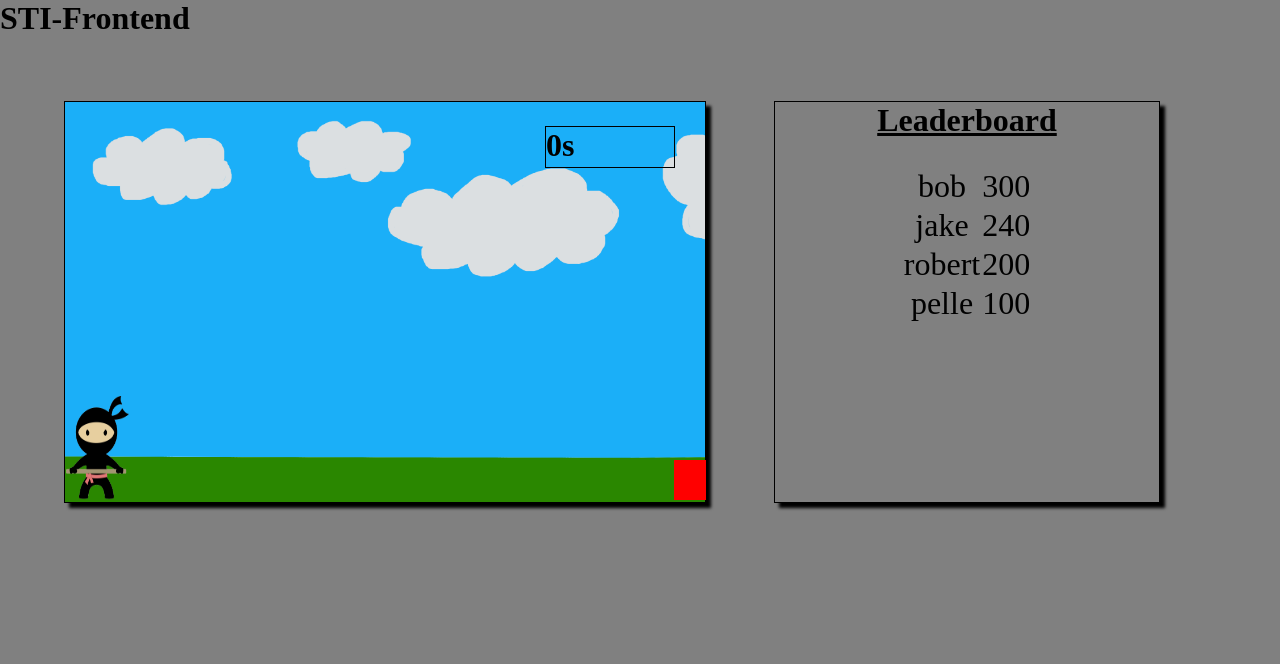
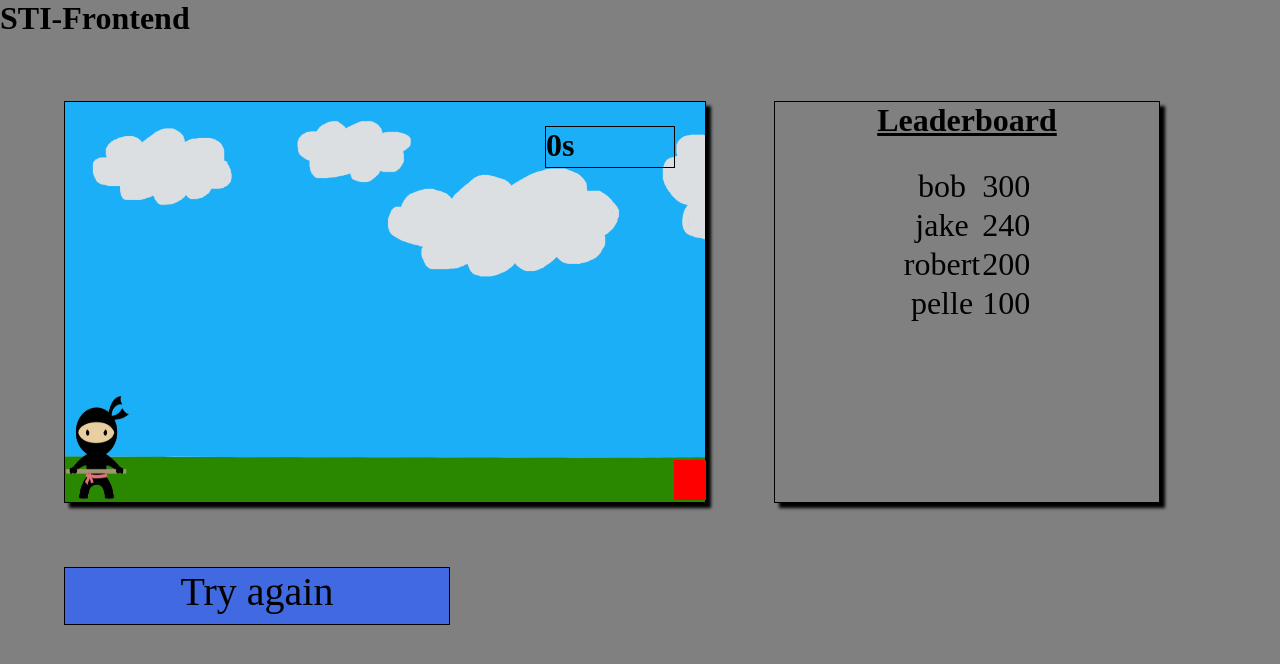
Before and after one commit to pigey/sti-frontend, a website: page public/index.html in a window 1280 px wide. Drawn offline with Linux system fonts and the light colour scheme.

Commit message:
mini fixes

```diff
--- a/public/css/index.css
+++ b/public/css/index.css
@@ -90,3 +90,16 @@ body{
     margin-top: 7%;
 
 }
+
+#tryAgain{
+    margin-top: 5%;
+    margin-left: 5%;
+    width: 30%;
+    height: 7vh;
+    border: 1px solid black;
+    background-color: royalblue;
+}
+.againBut{
+    font-size: 5vh;
+    text-align: center;
+}
--- a/public/index.html
+++ b/public/index.html
@@ -1,5 +1,5 @@
 <!DOCTYPE html>
-<html lang="en" onclick="jump()">
+<html lang="en">
 <head>
     <meta charset="UTF-8">
     <meta http-equiv="X-UA-Compatible" content="IE=edge">
@@ -9,7 +9,7 @@
 </head>
 <body>
     <h1>STI-Frontend</h1>
-    <div id="app">
+    <div id="app" onclick="jump()">
         <div id ="game" style="background-image: url('game-background-min.png'); background-size: cover;">
             <div id="character">
                 <img src="ninja.png" alt="character" id="ninja">
@@ -28,6 +28,9 @@
             </div>
         </div>
     </div>
+    <div id="tryAgain" onclick="tryAgain()">
+        <p class="againBut">Try again</p>
+    </div>
     <script src="js/index.js"></script>
 
 
--- a/public/js/index.js
+++ b/public/js/index.js
@@ -3,14 +3,23 @@ var block = document.getElementById("block");
 var dead = 0;
 var timer = document.getElementById("timer");
 var time = 0;
+block.style.animation = "none";
+//timer
 
-//timer
-const myInterval = setInterval(myTimer,1000);
 
 function myTimer(){
     time = time + 1;
     timer.innerHTML = time + "s";
 }
+function tryAgain(){
+    myInterval = setInterval(myTimer,1000);
+    block.style.animation = "";
+    time = 0
+    myInterval
+    myTimer();
+
+}
+
 //Character jump animation
 function jump(){
     if (character.classList !="animate") {
@@ -27,11 +36,13 @@ var checkdead = setInterval(function(){
 
     if (blockLeft< 51 && blockLeft > 0 && characterTop >= 215) {
         block.style.animation = "none";
-        alert("dead");
         dead = 1;
+
         clearInterval(myInterval);
     }
 },10)
+
+
 
 
 
```
